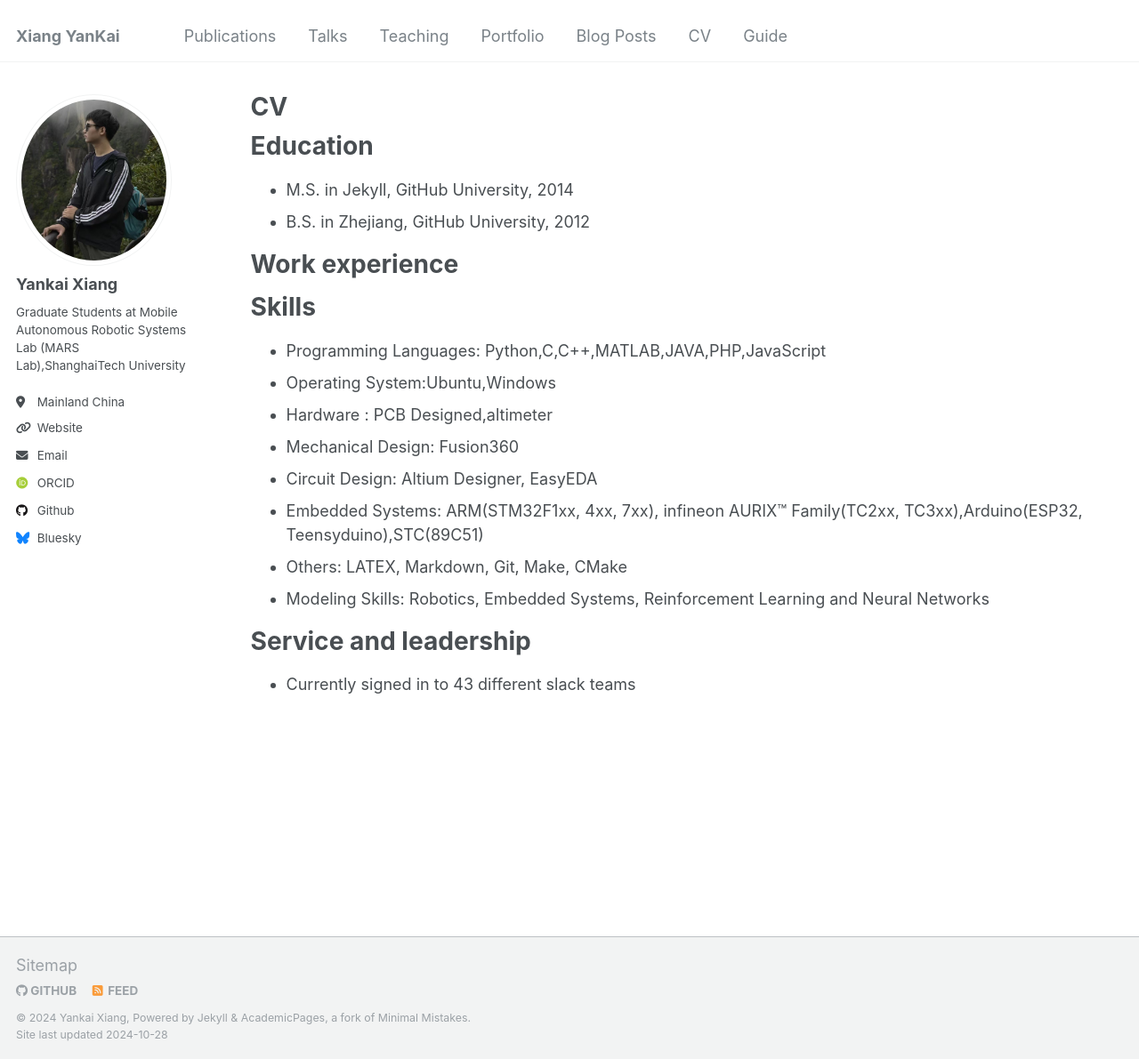
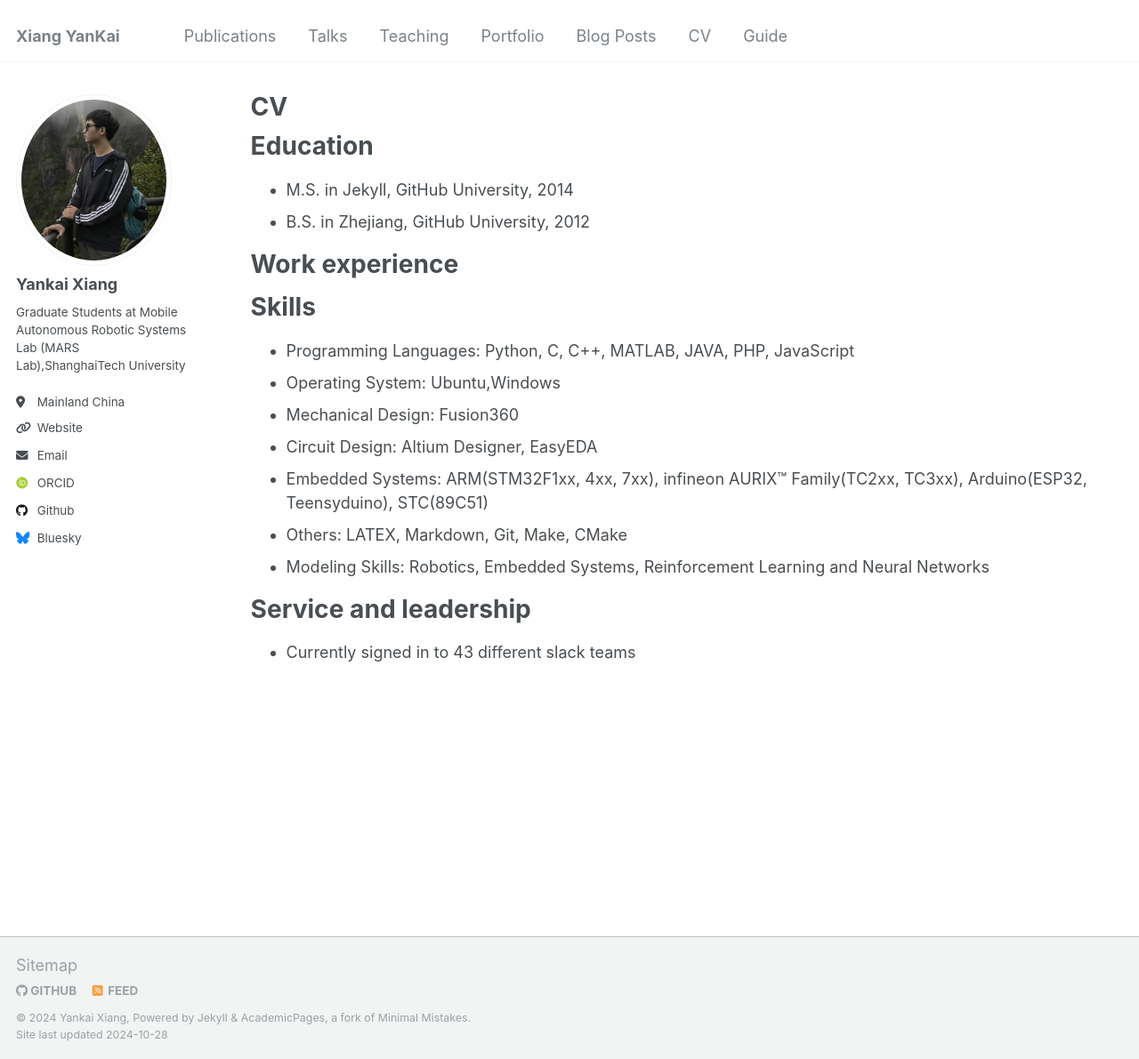
Before and after one commit to cmjang/cmjang.github.io, a Jekyll site: the page built from _pages/cv.md, in a window 1280 px wide and 1191 px high. Shown: the whole window at 89% size. Built offline with Jekyll 4.4.1, drawn with Linux system fonts in a browser that asks for light colours; some web fonts are replaced.

Commit message:
Update cv.md

```diff
--- a/_pages/cv.md
+++ b/_pages/cv.md
@@ -20,12 +20,11 @@
 
 Skills
 ======
-* Programming Languages: Python,C,C++,MATLAB,JAVA,PHP,JavaScript
-* Operating System:Ubuntu,Windows
-* Hardware : PCB Designed,altimeter
+* Programming Languages: Python, C, C++, MATLAB, JAVA, PHP, JavaScript
+* Operating System: Ubuntu,Windows
 * Mechanical Design: Fusion360
 * Circuit Design: Altium Designer, EasyEDA
-* Embedded Systems: ARM(STM32F1xx, 4xx, 7xx), infineon AURIX™ Family(TC2xx, TC3xx),Arduino(ESP32, Teensyduino),STC(89C51)
+* Embedded Systems: ARM(STM32F1xx, 4xx, 7xx), infineon AURIX™ Family(TC2xx, TC3xx), Arduino(ESP32, Teensyduino), STC(89C51)
 * Others: LATEX, Markdown, Git, Make, CMake
 * Modeling Skills: Robotics, Embedded Systems, Reinforcement Learning and Neural Networks
 
```
